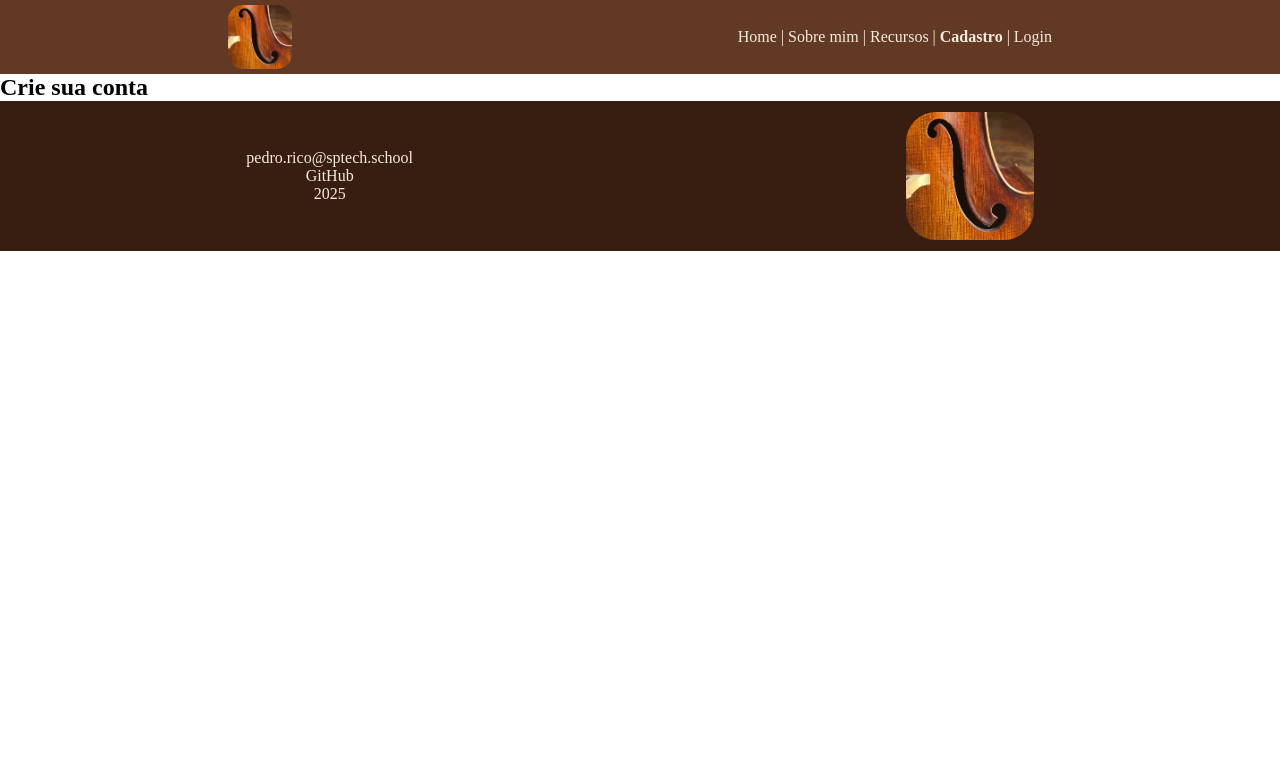
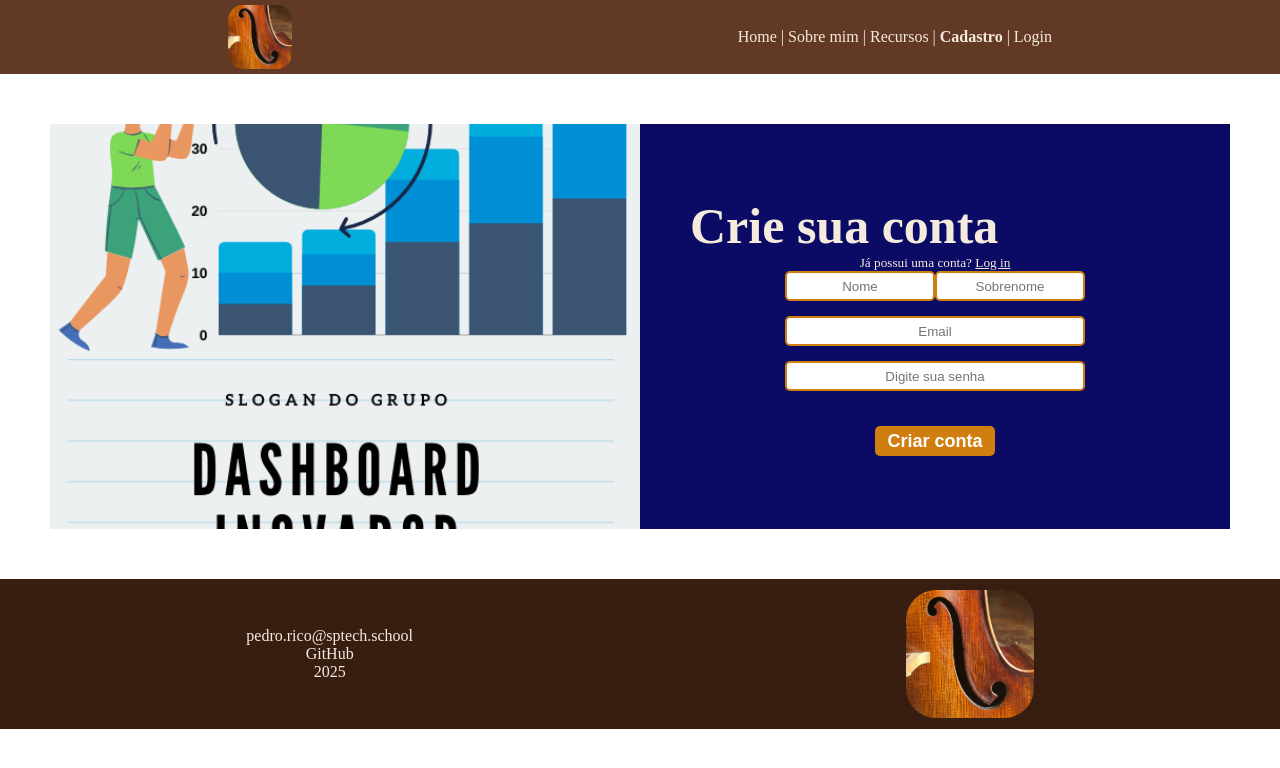
Before and after one commit to pedrorico79/projeto_individual_2025_01, a website: page public/cadastro.html in a window 1280 px wide. Drawn offline with Linux system fonts and the light colour scheme.

Commit message:
Organizando paginas login, cadastro e melhorando CSS

```diff
--- a/public/cadastro.html
+++ b/public/cadastro.html
@@ -1,11 +1,13 @@
 <!DOCTYPE html>
 <html lang="en">
+
 <head>
     <meta charset="UTF-8">
     <meta name="viewport" content="width=device-width, initial-scale=1.0">
     <title>Document</title>
     <link rel="stylesheet" href="./css/style.css">
 </head>
+
 <body>
 
     <header>
@@ -27,12 +29,28 @@
 
     </header>
 
-    <main>
+    <main class="cadastro-corpo">
 
-        <section></section>
+        <section class="cadastro-img">
+            <img src="./assets/imgs/side-img-contato.png" alt="">
+        </section>
 
-        <section>
+        <section class="cadastro-informacoes">
             <h1>Crie sua conta</h1>
+            <h5>Já possui uma conta? <a href="login.html">Log in</a></h5>
+            <section class="ipts">
+                <input class="inputt" type="text" id="ipt_primeiro_nome" placeholder="Nome">
+                <input class="inputt" type="text" id="ipt_ultimo_nome" placeholder="Sobrenome">
+            </section>
+            <section class="ipts">
+                <input class="input" type="text" id="ipt_email" placeholder="Email">
+            </section>
+            <section class="ipts">
+                <input class="input" type="password" id="ipt_senha" placeholder="Digite sua senha">
+            </section>
+            <section>
+                <button class="botao" onclick="criarConta()">Criar conta</button>
+            </section>
         </section>
 
     </main>
@@ -54,4 +72,5 @@
     </footer>
 
 </body>
+
 </html>
--- a/public/css/style.css
+++ b/public/css/style.css
@@ -31,7 +31,7 @@ header {
     color: rgb(245, 235, 220);
 }
 
-.lista{
+.lista {
     display: flex;
     list-style: none;
     gap: 8px;
@@ -42,7 +42,41 @@ header {
 }
 
 
-/* BODY */
+
+/* FOOTER */
+.rodape {
+    display: flex;
+    height: 150px;
+    background-color: rgb(56, 30, 17);
+    color: rgb(245, 235, 220);
+    justify-content: flex-end;
+    justify-content: space-around;
+    align-items: center;
+
+}
+
+.rodape a {
+    text-decoration: none;
+    color: rgb(245, 235, 220);
+
+}
+
+.img-footer {
+    height: 128px;
+    width: 128px;
+    border-radius: 30px;
+}
+
+.rodape .final {
+    display: flex;
+    flex-direction: column;
+    justify-content: center;
+    align-items: center;
+}
+
+
+
+/* BODY INDEX */
 
 .home {
     background-image: url('../assets/imgs/fundo.jpg');
@@ -63,33 +97,82 @@ header {
 }
 
 
-/* FOOTER */
-.rodape{
+/* BODY CADASTRO */
+.cadastro-corpo {
     display: flex;
-    height: 150px;
-    background-color: rgb(56, 30, 17);
-    color: rgb(245, 235, 220);
-    justify-content: flex-end;
-    justify-content: space-around;
-    align-items: center;
-
+    margin: 50px;
+    justify-content: center;
+    height: 405px;
+    background-color: blue;
 }
 
-
-.rodape a{
-text-decoration: none;
-color: rgb(245, 235, 220);
-
+.cadastro-img {
+    width: 50%;
 }
 
-.img-footer {
-    height: 128px;
-    width: 128px;
-    border-radius: 30px;
+.cadastro-img img {
+    width: 100%;
+    height: 100%;
+    object-fit: cover;
 }
-.rodape .final{
+
+.cadastro-informacoes {
+    width: 50%;
+    background-color: rgb(11, 11, 102);
     display: flex;
     flex-direction: column;
     justify-content: center;
     align-items: center;
+    padding: 50px;
 }
+
+.cadastro-informacoes h1 {
+    width: 100%;
+    font-size: 50px;
+    display: flex;
+    color: rgb(245, 235, 220);
+}
+
+.cadastro-informacoes h5,
+a {
+    color: rgb(245, 235, 220);
+    font-weight: normal;
+}
+
+.ipts {
+    display: flex;
+    margin-bottom: 15px;
+}
+
+.input {
+    border: 2px solid #d17e10;
+    text-align: center;
+    border-radius: 5px;
+    margin: 0;
+    height: 30px;
+    width: 300px;
+}
+
+.inputt {
+    border: 2px solid #d17e10;
+    text-align: center;
+    border-radius: 5px;
+    margin: 0;
+    height: 30px;
+    width: 150px;
+}
+
+
+.botao {
+    cursor: pointer;
+    border: 0;
+    border-radius: 5px;
+    font-weight: 600;
+    font-size: 18px;
+    color: #fff;
+    background-color: #d17e10;
+    width: 120px;
+    height: 30px;
+    align-self: center;
+    margin-top: 20px;
+}
```
Also changed, not shown: public/login.html (+22 -1 lines).
